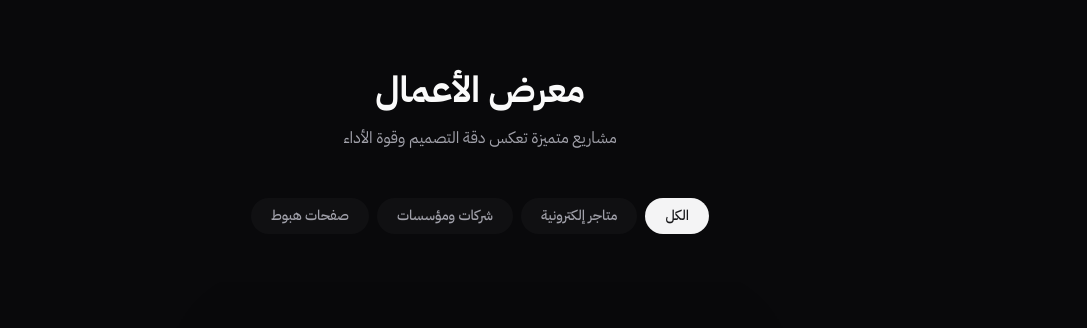
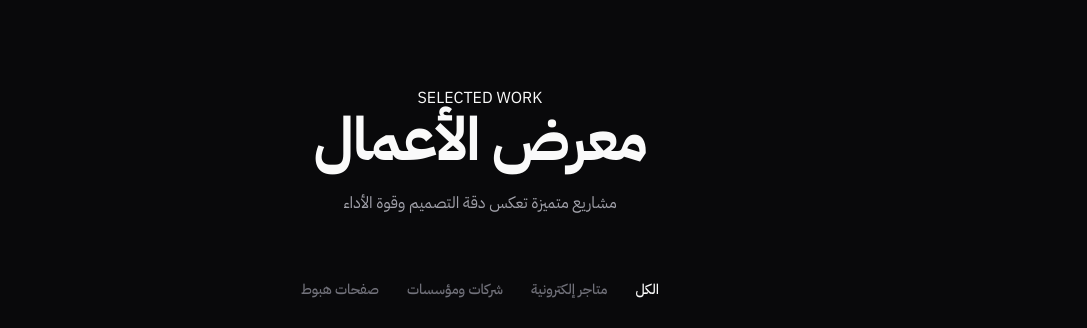
Before and after one commit to 963abod/aboudweb, a React (Vite) app: page / in a window 1280 px wide. Shown: the part 1525-1853 px from the top of the page, without its empty margins (160-1247 px from the left). Built offline with nearby package versions, Linux system fonts and the light colour scheme; no server answers; the database is empty; grey boxes are pictures that could not be loaded.

Commit message:
Refine portfolio heading and filters

```diff
--- a/src/components/Portfolio.jsx
+++ b/src/components/Portfolio.jsx
@@ -184,25 +184,25 @@ export function Portfolio({ lang, customProjects }) {
   const activeProject = filteredCases[spotlightIndex] || filteredCases[0];
 
   return (
-    <section id="portfolio" className="py-24 px-4 overflow-hidden">
+    <section id="portfolio" className="portfolio-premium py-28 px-4 overflow-hidden">
       <div className="max-w-6xl mx-auto">
         {/* Header */}
-        <div className="text-center mb-12">
-          <h2 className="text-3xl md:text-4xl font-bold mb-4 text-zinc-900 dark:text-zinc-50">{text.title}</h2>
-          <p className="text-zinc-500 dark:text-zinc-400">{text.subtitle}</p>
+        <div className="portfolio-heading text-center mb-14">
+          <div className="portfolio-eyebrow">SELECTED WORK</div><h2 className="text-4xl md:text-6xl font-bold mb-5 text-zinc-900 dark:text-zinc-50 tracking-tight">{text.title}</h2>
+          <p className="text-zinc-500 dark:text-zinc-400 max-w-xl mx-auto leading-relaxed">{text.subtitle}</p>
         </div>
 
         {/* Filters */}
-        <div className="flex flex-wrap justify-center gap-2 mb-12">
+        <div className="portfolio-filters flex flex-wrap justify-center gap-7 mb-14">
           {Object.entries(text.filters).map(([key, label]) => (
             <button
               key={key}
               onClick={() => handleFilterChange(key)}
               className={twMerge(
-                "px-5 py-2 rounded-full text-sm font-medium transition-colors",
+                "portfolio-filter relative py-2 text-sm font-medium transition-colors",
                 activeFilter === key
-                  ? "bg-zinc-900 text-zinc-50 dark:bg-zinc-100 dark:text-zinc-900"
-                  : "bg-zinc-100 dark:bg-zinc-900/50 text-zinc-600 dark:text-zinc-400 hover:bg-zinc-200 dark:hover:bg-zinc-800"
+                  ? "text-zinc-950 dark:text-zinc-50 portfolio-filter-active"
+                  : "text-zinc-500 dark:text-zinc-500 hover:text-zinc-900 dark:hover:text-zinc-200"
               )}
             >
               {label}
```
